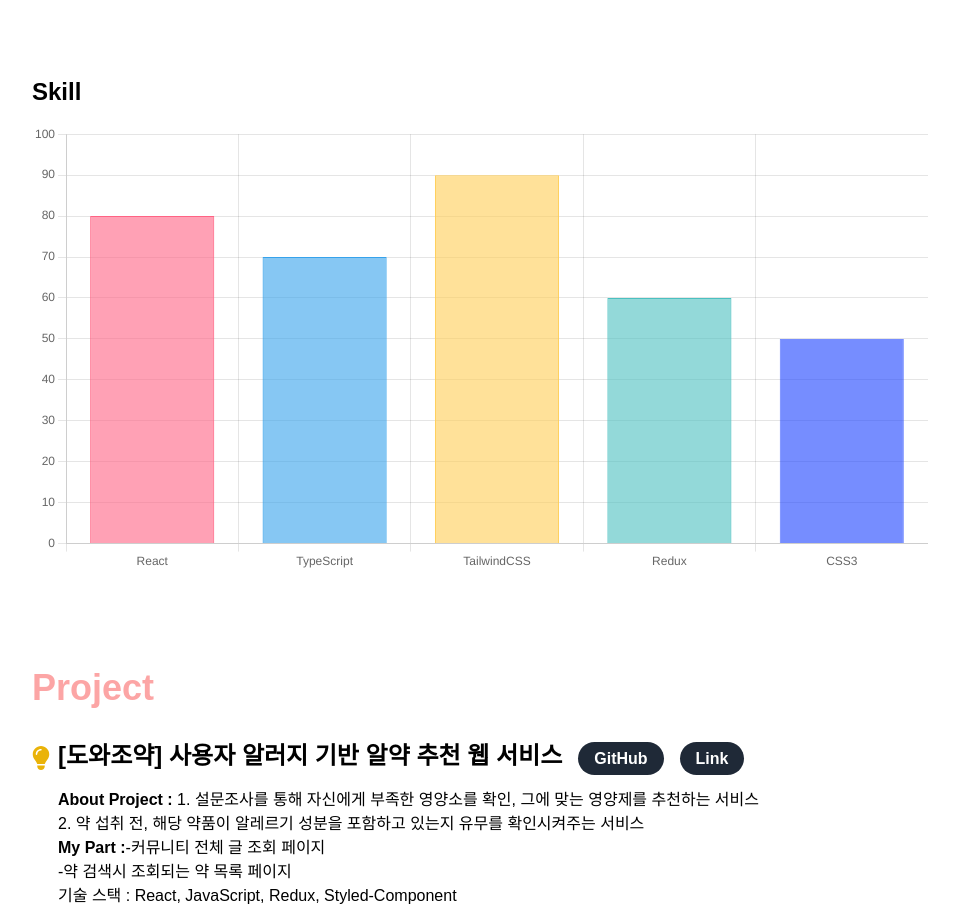
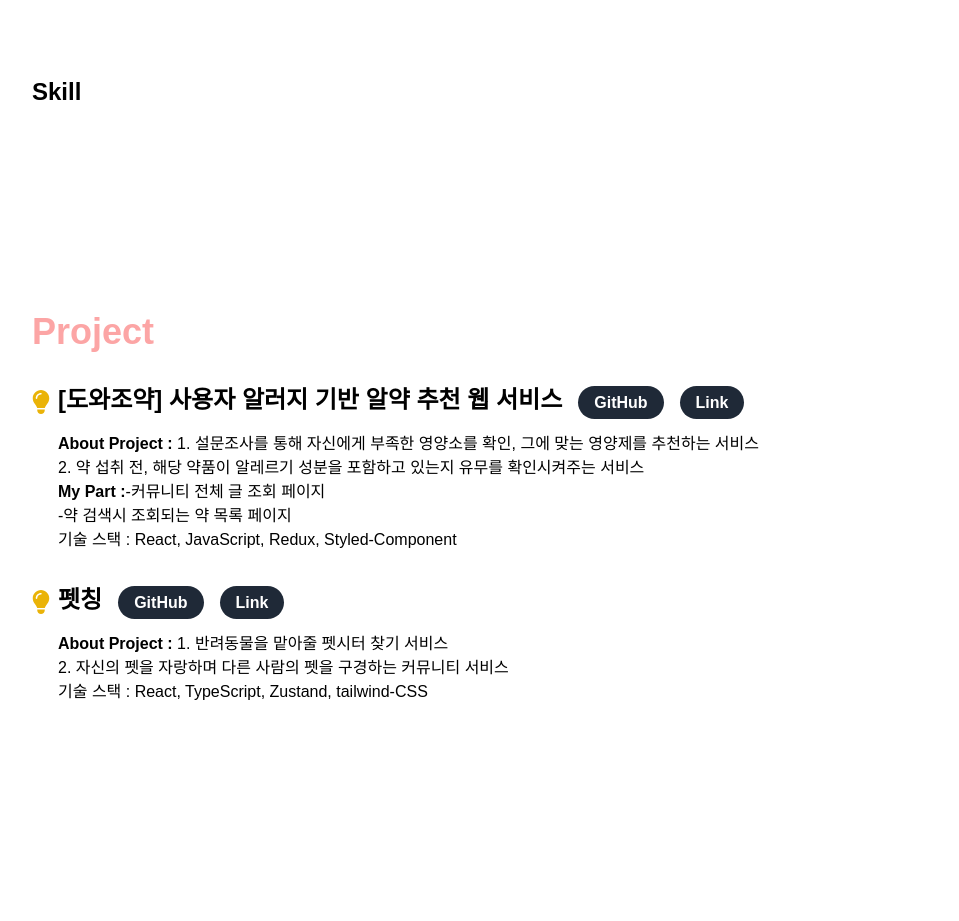
Before and after one commit to ggggggggithub/my-portfolio, a Next.js app: page / in a window 1280 px wide. Shown: the part 1400-2321 px from the top of the page, without its empty margins (160-1119 px from the left). Built offline with nearby package versions, Linux system fonts and the light colour scheme.

Commit message:
delete skill graph

```diff
--- a/src/app/Components/info.tsx
+++ b/src/app/Components/info.tsx
@@ -1,64 +1,8 @@
 import { FontAwesomeIcon } from "@fortawesome/react-fontawesome";
 import { faGithub } from "@fortawesome/free-brands-svg-icons";
 import React from "react";
-import { Bar } from "react-chartjs-2";
-import {
-  Chart as ChartJS,
-  CategoryScale,
-  LinearScale,
-  BarElement,
-  Title,
-  Tooltip,
-  Legend,
-} from "chart.js";
-
-ChartJS.register(
-  CategoryScale,
-  LinearScale,
-  BarElement,
-  Title,
-  Tooltip,
-  Legend
-);
 
 export default function Info() {
-  const data = {
-    labels: ["React", "TypeScript", "TailwindCSS", "Redux", "CSS3"],
-    datasets: [
-      {
-        data: [80, 70, 90, 60, 50],
-        backgroundColor: [
-          "rgba(255, 99, 132, 0.6)",
-          "rgba(54, 162, 235, 0.6)",
-          "rgba(255, 206, 86, 0.6)",
-          "rgba(75, 192, 192, 0.6)",
-          "rgba(28, 66, 255, 0.6)",
-        ],
-        borderColor: [
-          "rgba(255, 99, 132, 1)",
-          "rgba(54, 162, 235, 1)",
-          "rgba(255, 206, 86, 1)",
-          "rgba(75, 192, 192, 1)",
-          "rgba(28, 66, 255, 0.6)",
-        ],
-        borderWidth: 1,
-      },
-    ],
-  };
-
-  const options = {
-    scales: {
-      y: {
-        beginAtZero: true,
-        max: 100,
-      },
-    },
-    plugins: {
-      legend: {
-        display: false, // 범례를 숨깁니다.
-      },
-    },
-  };
   return (
     <section id="info" className="container mx-auto p-4 px-40">
       <div className="flex flex-col md:flex-row items-center">
@@ -109,7 +53,6 @@ export default function Info() {
       </div>
       <div className="mb-8 mt-20">
         <h2 className="text-2xl font-bold mb-4">Skill</h2>
-        <Bar data={data} options={options} />
       </div>
     </section>
   );
```
